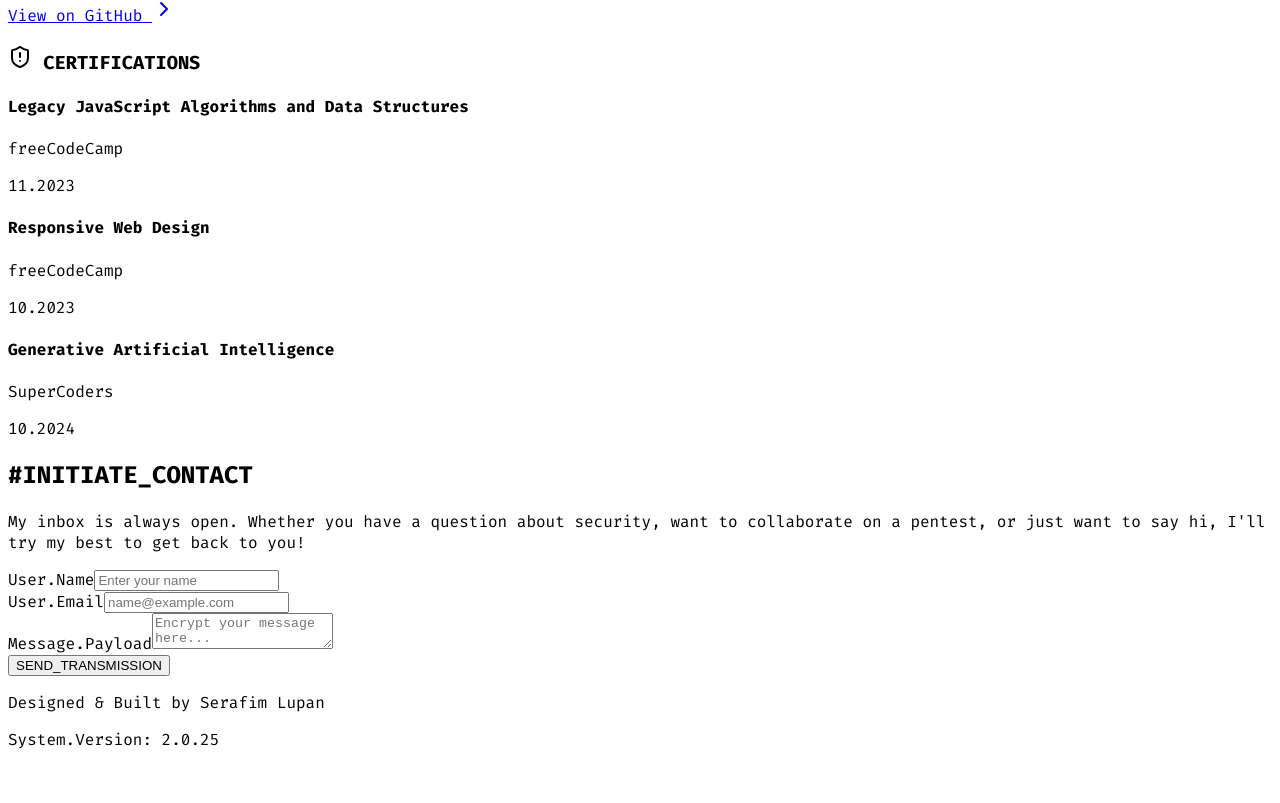
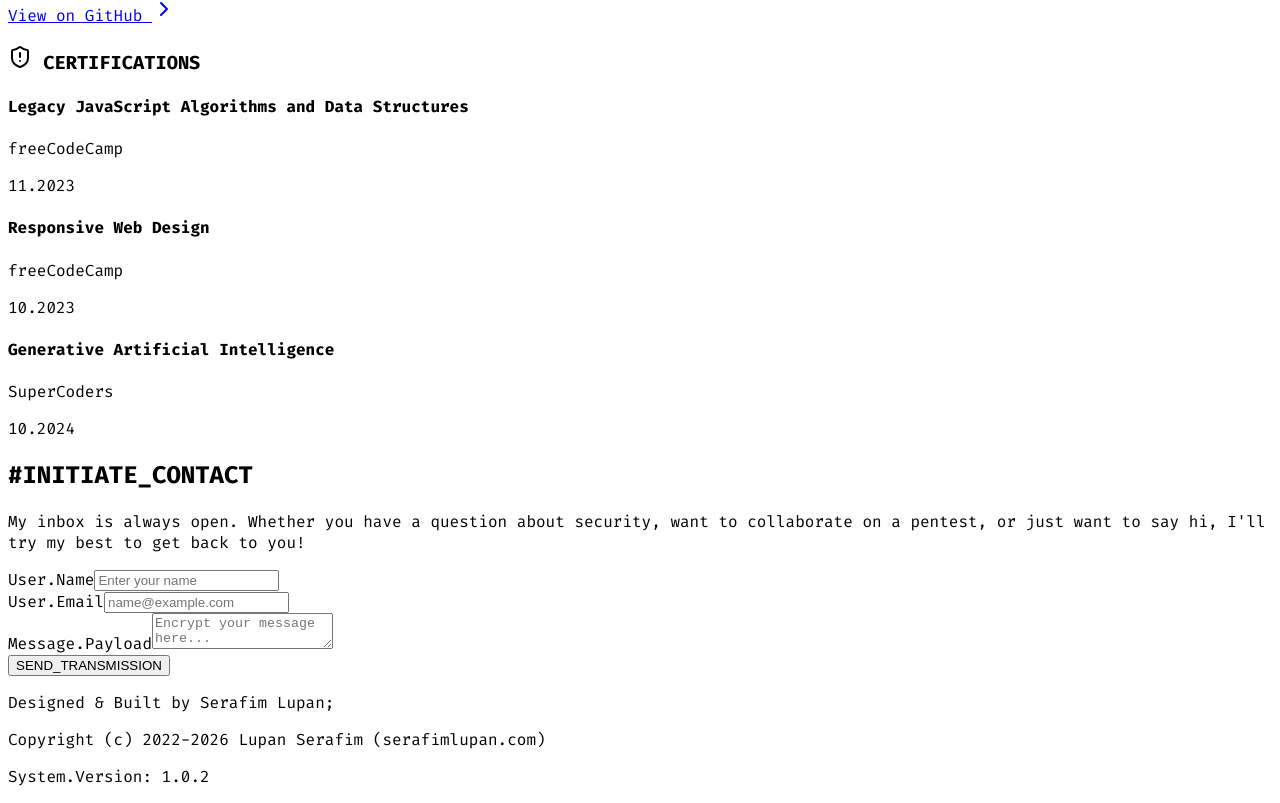
Before and after one commit to SerafimLupan/Serafim_Lupan-v2, a React (Vite) app in the folder client/: page / in a window 1280 px wide. Shown: the part 3087-3890 px from the top of the page. Before the commit the page ends 3853 px from the top, so only its background shows below. Built offline with nearby package versions, Linux system fonts and the light colour scheme; a web font is replaced by a local one.

Commit message:
Update footer with copyright and version information

```diff
--- a/client/src/pages/Home.tsx
+++ b/client/src/pages/Home.tsx
@@ -362,8 +362,9 @@ export default function Home() {
           </Card>
 
           <div className="mt-12 text-center text-gray-500 text-sm">
-            <p>Designed & Built by Serafim Lupan</p>
-            <p className="mt-2 font-mono text-xs opacity-50">System.Version: 2.0.25</p>
+            <p>Designed & Built by Serafim Lupan;</p>
+            <p>Copyright (c) 2022-2026 Lupan Serafim (serafimlupan.com)</p>
+            <p className="mt-2 font-mono text-xs opacity-50">System.Version: 1.0.2</p>
           </div>
         </div>
       </section>
```
